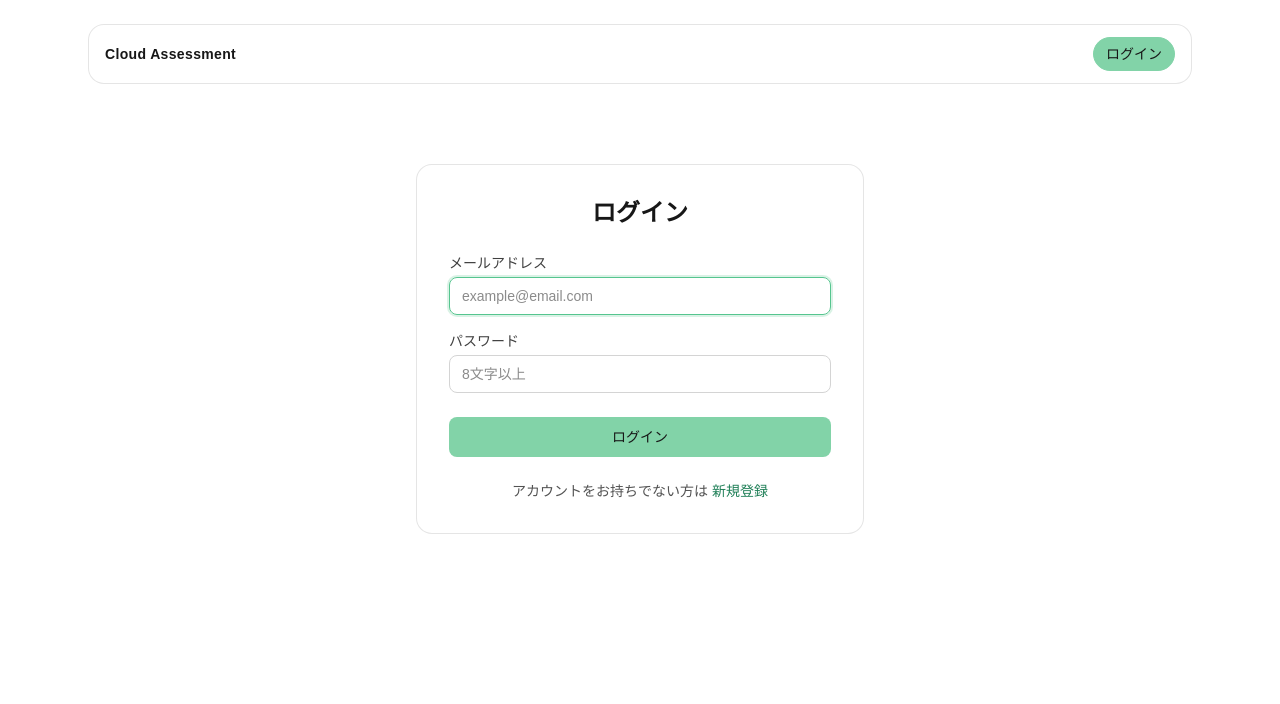
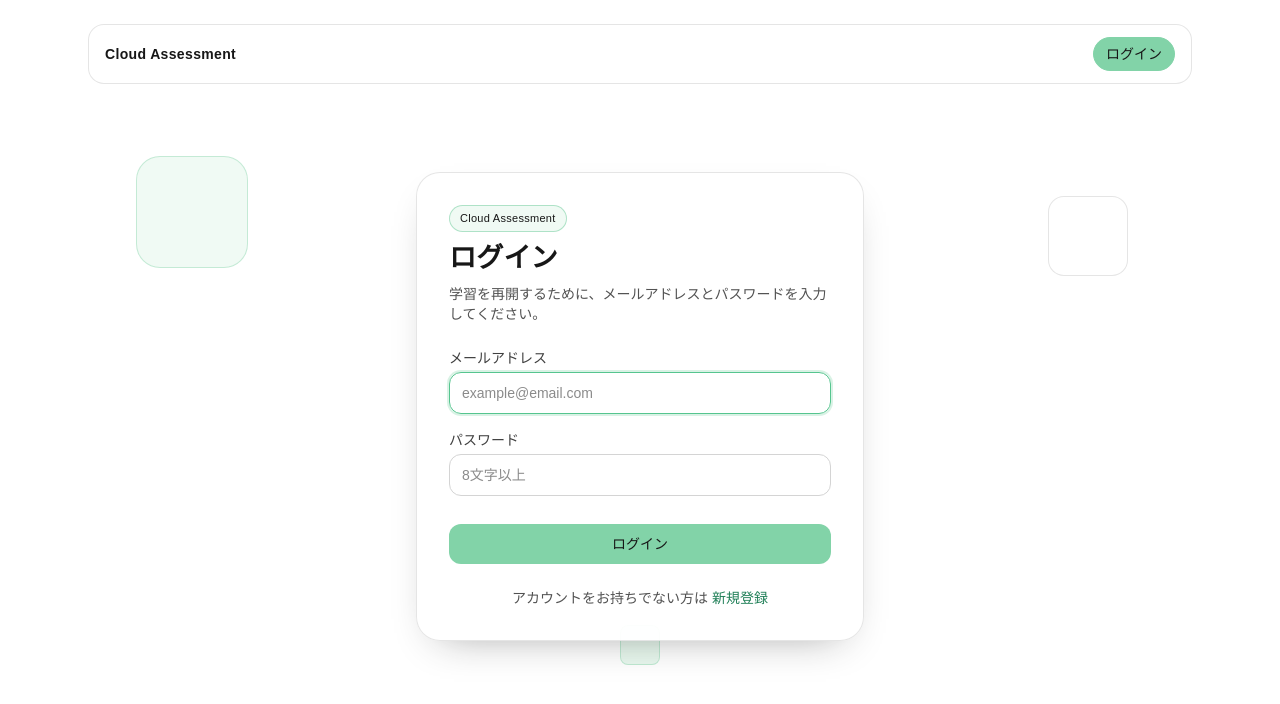
Before and after one commit to micci184/cloud-assessment, a Next.js app: page /login in a window 1280 px wide. Shown: the top 704 px of the page. Built offline with nearby package versions, Linux system fonts and the light colour scheme.

Commit message:
feat(ui): ログイン画面の視覚表現を改善
エントリーポイントとしての印象を高めるために背景の奥行き表現とカードの情報階層を調整し、入力フォームの余白とボタン視認性を改善した。

Made-with: Cursor

```diff
--- a/app/login/page.tsx
+++ b/app/login/page.tsx
@@ -124,13 +124,27 @@ const LoginPage = () => {
   };
 
   return (
-    <div className="flex items-center justify-center py-12">
-      <section className="w-full max-w-md rounded-2xl border border-black/10 bg-white p-8 dark:border-white/15 dark:bg-black/50">
-        <h1 className="mb-6 text-center text-2xl font-semibold">
+    <div className="relative isolate flex items-center justify-center py-10 sm:py-14">
+      <div className="pointer-events-none absolute inset-0 -z-10 overflow-hidden">
+        <div className="absolute left-4 top-6 h-24 w-24 rounded-3xl border border-brand-300/40 bg-brand-200/20 dark:border-brand-400/35 dark:bg-brand-400/10 sm:left-12 sm:top-10 sm:h-28 sm:w-28" />
+        <div className="absolute right-4 top-20 h-16 w-16 rounded-2xl border border-black/10 bg-white/70 dark:border-white/15 dark:bg-black/40 sm:right-16 sm:h-20 sm:w-20" />
+        <div className="absolute bottom-8 left-1/2 h-10 w-10 -translate-x-1/2 rounded-lg border border-brand-300/40 bg-brand-200/30 dark:border-brand-400/35 dark:bg-brand-400/10" />
+      </div>
+
+      <section className="w-full max-w-md rounded-3xl border border-black/10 bg-white/95 p-7 shadow-[0_16px_40px_-24px_rgba(23,23,23,0.45)] dark:border-white/15 dark:bg-black/55 dark:shadow-[0_18px_42px_-24px_rgba(0,0,0,0.85)] sm:p-8">
+        <p className="mb-2 inline-flex rounded-full border border-brand-300/60 bg-brand-200/20 px-2.5 py-1 text-[11px] font-medium tracking-wide text-brand-700 dark:border-brand-400/50 dark:bg-brand-400/15 dark:text-brand-200">
+          Cloud Assessment
+        </p>
+        <h1 className="text-2xl font-semibold sm:text-[1.7rem]">
           {mode === "login" ? "ログイン" : "アカウント作成"}
         </h1>
+        <p className="mt-2 text-sm text-neutral-600 dark:text-neutral-400">
+          {mode === "login"
+            ? "学習を再開するために、メールアドレスとパスワードを入力してください。"
+            : "はじめて利用する場合は、アカウントを作成してください。"}
+        </p>
 
-        <form onSubmit={handleSubmit} noValidate className="flex flex-col gap-4">
+        <form onSubmit={handleSubmit} noValidate className="mt-6 flex flex-col gap-4">
           <div>
             <label
               htmlFor="email"
@@ -145,7 +159,7 @@ const LoginPage = () => {
               value={email}
               onChange={(event) => setEmail(event.target.value)}
               placeholder="example@email.com"
-              className="w-full rounded-lg border border-neutral-300 bg-transparent px-3 py-2 text-sm outline-none transition focus:border-brand-400 focus:ring-2 focus:ring-brand-300/30 dark:border-neutral-600 dark:focus:border-brand-300 dark:focus:ring-brand-300/30"
+              className="w-full rounded-xl border border-neutral-300 bg-white/80 px-3 py-2.5 text-sm outline-none transition focus:border-brand-400 focus:ring-2 focus:ring-brand-300/30 dark:border-neutral-600 dark:bg-black/20 dark:focus:border-brand-300 dark:focus:ring-brand-300/30"
               aria-invalid={Boolean(errors.email)}
               aria-describedby={errors.email ? "email-error" : undefined}
               required
@@ -175,7 +189,7 @@ const LoginPage = () => {
               value={password}
               onChange={(event) => setPassword(event.target.value)}
               placeholder="8文字以上"
-              className="w-full rounded-lg border border-neutral-300 bg-transparent px-3 py-2 text-sm outline-none transition focus:border-brand-400 focus:ring-2 focus:ring-brand-300/30 dark:border-neutral-600 dark:focus:border-brand-300 dark:focus:ring-brand-300/30"
+              className="w-full rounded-xl border border-neutral-300 bg-white/80 px-3 py-2.5 text-sm outline-none transition focus:border-brand-400 focus:ring-2 focus:ring-brand-300/30 dark:border-neutral-600 dark:bg-black/20 dark:focus:border-brand-300 dark:focus:ring-brand-300/30"
               aria-invalid={Boolean(errors.password)}
               aria-describedby={
                 mode === "signup"
@@ -225,7 +239,7 @@ const LoginPage = () => {
           <button
             type="submit"
             disabled={isSubmitting}
-            className="mt-2 rounded-lg bg-brand-300 px-4 py-2.5 text-sm font-medium text-neutral-900 transition hover:bg-brand-400 disabled:cursor-not-allowed disabled:opacity-50 dark:bg-brand-400 dark:text-white dark:hover:bg-brand-500"
+            className="mt-3 w-full rounded-xl bg-brand-300 px-4 py-2.5 text-sm font-medium text-neutral-900 transition hover:bg-brand-400 disabled:cursor-not-allowed disabled:opacity-50 dark:bg-brand-400 dark:text-white dark:hover:bg-brand-500"
           >
             {isSubmitting
               ? "処理中..."
```
